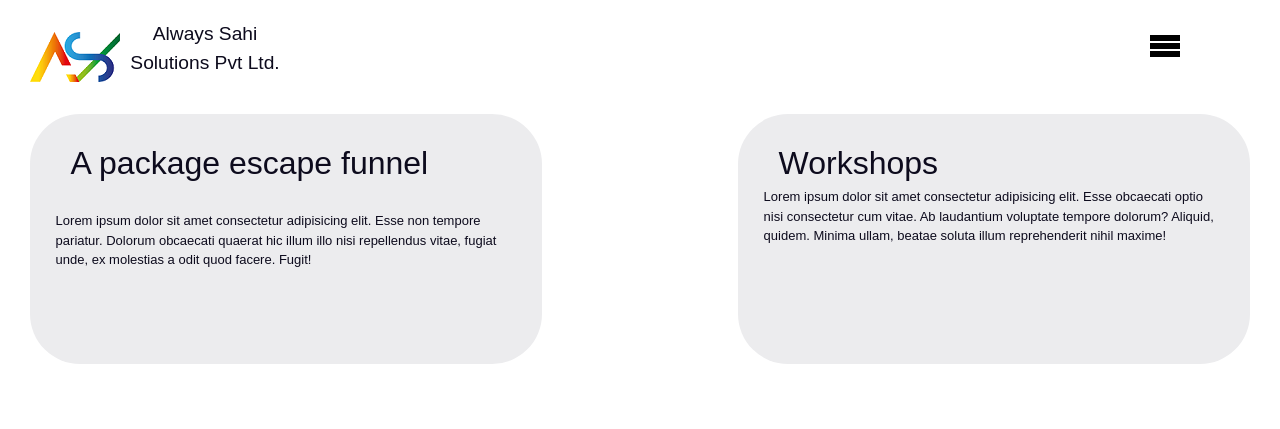
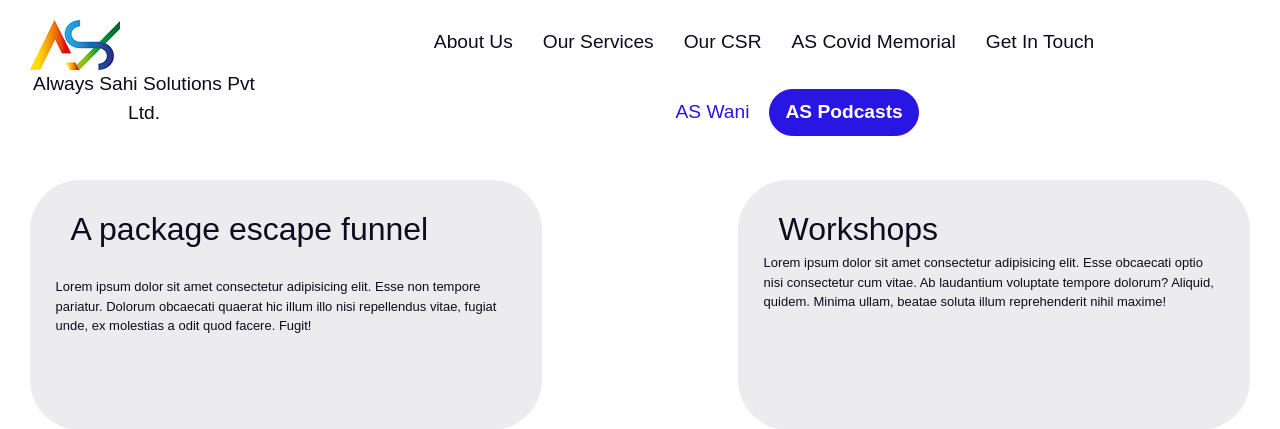
Before and after one commit to Always-Sahi-Consultancy/Team-AS, a PHP site: page /index2.html in a window 1280 px wide. Shown: the top 429 px of the page. Run offline with PHP 8.4, Linux system fonts and the light colour scheme.

Commit message:
MInor fix done

```diff
--- a/css/style2.css
+++ b/css/style2.css
@@ -55,7 +55,7 @@ body
     /* border:2px solid red; */
 }
 #As_logo{
-    /* width:20%; */
+    width:20%;
 }
 .head #As_logo .company{
     display:flex;
@@ -70,13 +70,13 @@ body
 }
 .company .Com_name{
 
-    width:150px;
+    width:auto;
     text-align:center;
     font-size:1.2rem;
     color:var(--gray-100);
 }
 .head .nav{
-    display:flex;
+    display:inline-flex;
     width:80%;
     justify-content:center;
     align-items:center;
@@ -131,7 +131,7 @@ body
     padding:15px 20px;
     cursor:pointer;
 }
-@media only screen and (max-width:1400px){
+@media only screen and (max-width:900px){
     #ham_icon{
         display:block;
     }
--- a/index2.html
+++ b/index2.html
@@ -9,7 +9,7 @@
     <script src="js/bootstrap.min.js" defer></script>
     <script src="https://cdnjs.cloudflare.com/ajax/libs/popper.js/1.16.0/umd/popper.min.js" defer></script>
     <link href="css/style2.css" rel="stylesheet">
-    <script src="js/site.js" defer></script>
+
 </head>
 <body>
     <!-- Header Section Starts-->
@@ -18,8 +18,10 @@
             <div class="head_nav">
                 <div id="As_logo">
                     <a href="#" class="company">
-                        <img src="image/As logo Edited.png"></img>
-                        <p class="Com_name">Always Sahi Solutions Pvt Ltd.</p>
+                        <figure>
+                            <img src="image/As logo Edited.png"></img>
+                            <p class="Com_name">Always Sahi Solutions Pvt Ltd.</p>
+                        </figure>
                     </a>
                 </div>
                 <div class="nav">
@@ -74,4 +76,5 @@
         </div>
     </div>
 </body>
+
 </html>
```
